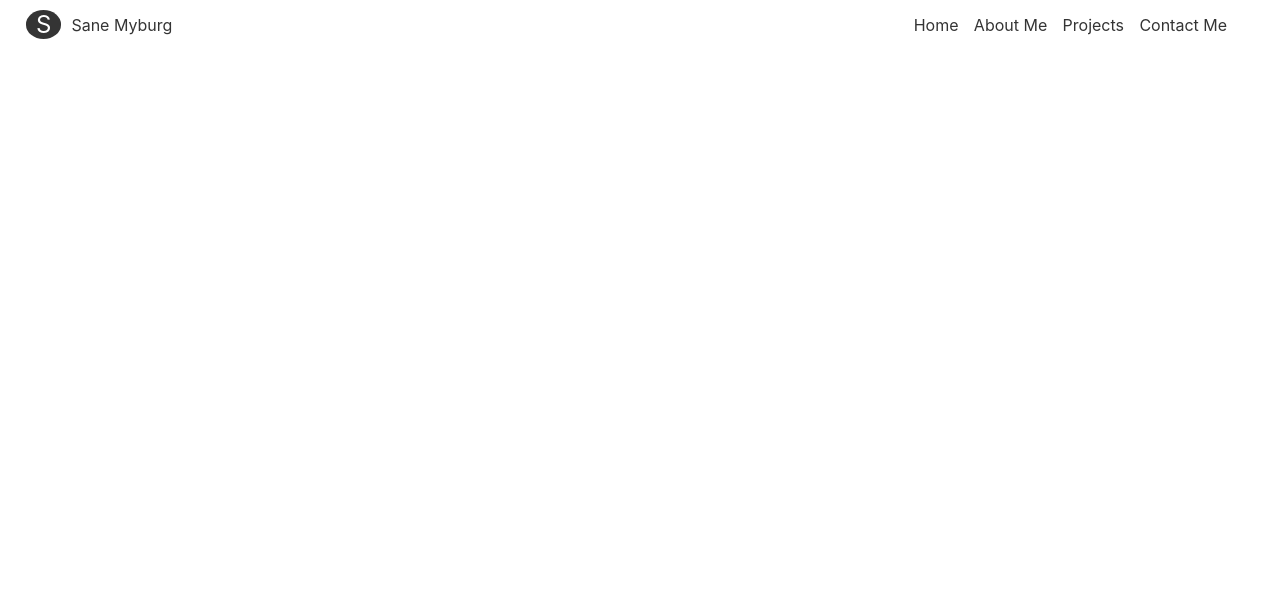
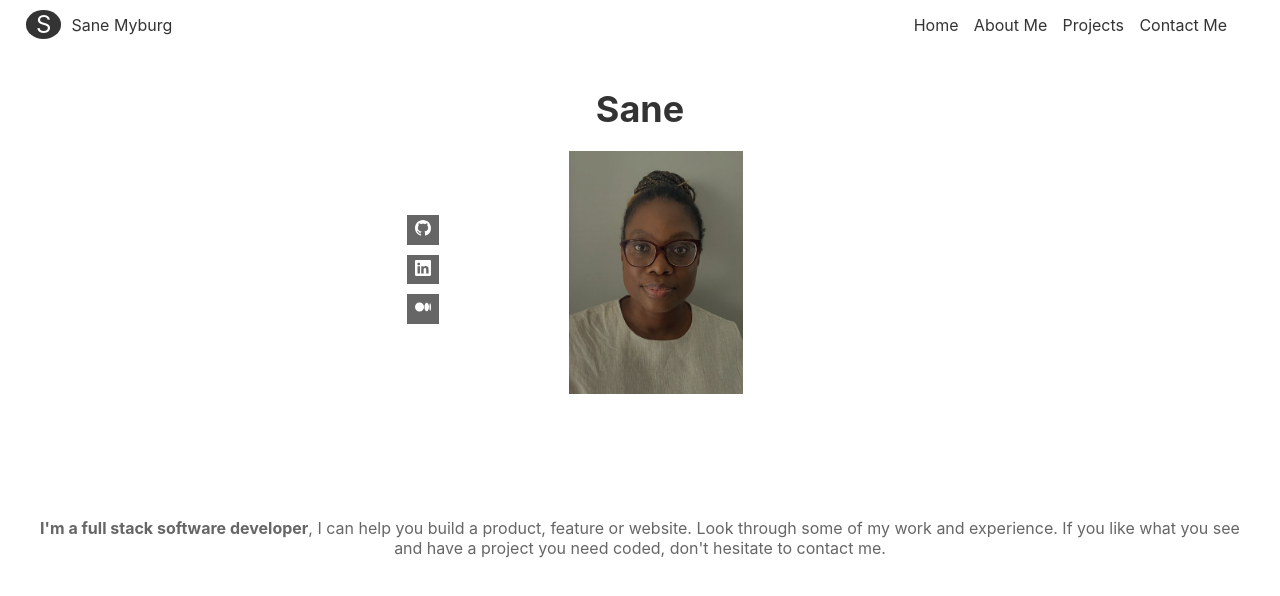
Before and after one commit to SaneMyburg/sanelisiwe, a React (Create React App) app: page / in a window 1280 px wide. Shown: the top 596 px of the page. Built offline with nearby package versions, Linux system fonts and the light colour scheme.

Commit message:
Add home.js

```diff
--- a/src/App.css
+++ b/src/App.css
@@ -58,8 +58,8 @@ a {
     color: #fff;
     padding: 5px 5px 0 5px;
     position: absolute;
-    top: 5%;
-    right: 6%;
+    top: 2%;
+    right: 4%;
   }
 
   .hide-links {
--- a/src/App.js
+++ b/src/App.js
@@ -1,12 +1,17 @@
 import React from 'react';
-import { BrowserRouter as Router } from 'react-router-dom';
+import { BrowserRouter as Router, Routes, Route } from 'react-router-dom';
 import './App.css';
+import './Home.css';
 import Navigation from './components/Navigation';
+import Home from './components/Home';
 
 const App = () => (
   <Router>
     <div className="App">
       <Navigation />
+      <Routes>
+        <Route path="/" element={<Home />} />
+      </Routes>
     </div>
   </Router>
 );
--- /dev/null
+++ b/src/Home.css
@@ -0,0 +1,45 @@
+.home-container {
+  text-align: center;
+  padding: 3%;
+}
+
+h1 {
+  font-size: 36px;
+  color: #333;
+  margin-bottom: 20px;
+}
+
+.content-container {
+  display: flex;
+  justify-content: center;
+  align-items: center;
+}
+
+/* .intro {
+  margin-right: 20px;
+} */
+
+img {
+  max-width: 40%;
+  height: auto;
+}
+
+p {
+  font-size: 16px;
+  color: #666;
+  margin-top: 10%;
+}
+
+.social-links {
+  display: flex;
+  flex-direction: column;
+  align-items: flex-start;
+}
+
+.social-links a {
+  text-decoration: none;
+  color: #fff;
+  background-color: #666;
+  margin-bottom: 10px;
+  padding: 0.3em 0.5em;
+}
--- /dev/null
+++ b/src/components/Home.js
@@ -0,0 +1,29 @@
+import React from 'react';
+import { GithubIcon, LinkedInIcon, MediumIcon } from '../icons';
+
+const Home = () => (
+  <div className="home-container">
+    <h1>Sane</h1>
+    <div className="content-container">
+      <div className="social-links">
+        <a href="https://github.com/SaneMyburg" aria-label="GitHub Profile"><GithubIcon /></a>
+        <a href="https://www.linkedin.com/in/sanemyburg" aria-label="LinkedIn Profile"><LinkedInIcon /></a>
+        <a href="https://medium.com/@sane.myburg" aria-label="Medium Blog"><MediumIcon /></a>
+      </div>
+      <div className="intro">
+        <img src="/images/SaneM.png" alt="" />
+      </div>
+    </div>
+    <div>
+      <p>
+        <strong>I&apos;m a full stack software developer</strong>
+        , I can help you build a product, feature or website.
+        Look through some of my work and experience.
+        If you like what you see and have a project you
+        need coded, don&apos;t hesitate to contact me.
+      </p>
+    </div>
+  </div>
+);
+
+export default Home;
--- a/src/icons.js
+++ b/src/icons.js
@@ -3,3 +3,21 @@ export const HamburgerIcon = () => (
     <path fillRule="evenodd" d="M2.5 12a.5.5 0 0 1 .5-.5h10a.5.5 0 0 1 0 1H3a.5.5 0 0 1-.5-.5zm0-4a.5.5 0 0 1 .5-.5h10a.5.5 0 0 1 0 1H3a.5.5 0 0 1-.5-.5zm0-4a.5.5 0 0 1 .5-.5h10a.5.5 0 0 1 0 1H3a.5.5 0 0 1-.5-.5z" />
   </svg>
 );
+
+export const GithubIcon = () => (
+  <svg xmlns="http://www.w3.org/2000/svg" width="16" height="16" fill="currentColor" className="bi bi-github" viewBox="0 0 16 16">
+    <path d="M8 0C3.58 0 0 3.58 0 8c0 3.54 2.29 6.53 5.47 7.59.4.07.55-.17.55-.38 0-.19-.01-.82-.01-1.49-2.01.37-2.53-.49-2.69-.94-.09-.23-.48-.94-.82-1.13-.28-.15-.68-.52-.01-.53.63-.01 1.08.58 1.23.82.72 1.21 1.87.87 2.33.66.07-.52.28-.87.51-1.07-1.78-.2-3.64-.89-3.64-3.95 0-.87.31-1.59.82-2.15-.08-.2-.36-1.02.08-2.12 0 0 .67-.21 2.2.82.64-.18 1.32-.27 2-.27.68 0 1.36.09 2 .27 1.53-1.04 2.2-.82 2.2-.82.44 1.1.16 1.92.08 2.12.51.56.82 1.27.82 2.15 0 3.07-1.87 3.75-3.65 3.95.29.25.54.73.54 1.48 0 1.07-.01 1.93-.01 2.2 0 .21.15.46.55.38A8.012 8.012 0 0 0 16 8c0-4.42-3.58-8-8-8z" />
+  </svg>
+);
+
+export const LinkedInIcon = () => (
+  <svg xmlns="http://www.w3.org/2000/svg" width="16" height="16" fill="currentColor" className="bi bi-linkedin" viewBox="0 0 16 16">
+    <path d="M0 1.146C0 .513.526 0 1.175 0h13.65C15.474 0 16 .513 16 1.146v13.708c0 .633-.526 1.146-1.175 1.146H1.175C.526 16 0 15.487 0 14.854V1.146zm4.943 12.248V6.169H2.542v7.225h2.401zm-1.2-8.212c.837 0 1.358-.554 1.358-1.248-.015-.709-.52-1.248-1.342-1.248-.822 0-1.359.54-1.359 1.248 0 .694.521 1.248 1.327 1.248h.016zm4.908 8.212V9.359c0-.216.016-.432.08-.586.173-.431.568-.878 1.232-.878.869 0 1.216.662 1.216 1.634v3.865h2.401V9.25c0-2.22-1.184-3.252-2.764-3.252-1.274 0-1.845.7-2.165 1.193v.025h-.016a5.54 5.54 0 0 1 .016-.025V6.169h-2.4c.03.678 0 7.225 0 7.225h2.4z" />
+  </svg>
+);
+
+export const MediumIcon = () => (
+  <svg xmlns="http://www.w3.org/2000/svg" width="16" height="16" fill="currentColor" className="bi bi-medium" viewBox="0 0 16 16">
+    <path d="M9.025 8c0 2.485-2.02 4.5-4.513 4.5A4.506 4.506 0 0 1 0 8c0-2.486 2.02-4.5 4.512-4.5A4.506 4.506 0 0 1 9.025 8zm4.95 0c0 2.34-1.01 4.236-2.256 4.236-1.246 0-2.256-1.897-2.256-4.236 0-2.34 1.01-4.236 2.256-4.236 1.246 0 2.256 1.897 2.256 4.236zM16 8c0 2.096-.355 3.795-.794 3.795-.438 0-.793-1.7-.793-3.795 0-2.096.355-3.795.794-3.795.438 0 .793 1.699.793 3.795z" />
+  </svg>
+);
```
Also changed, not shown: public/images/SaneM.png (added).
